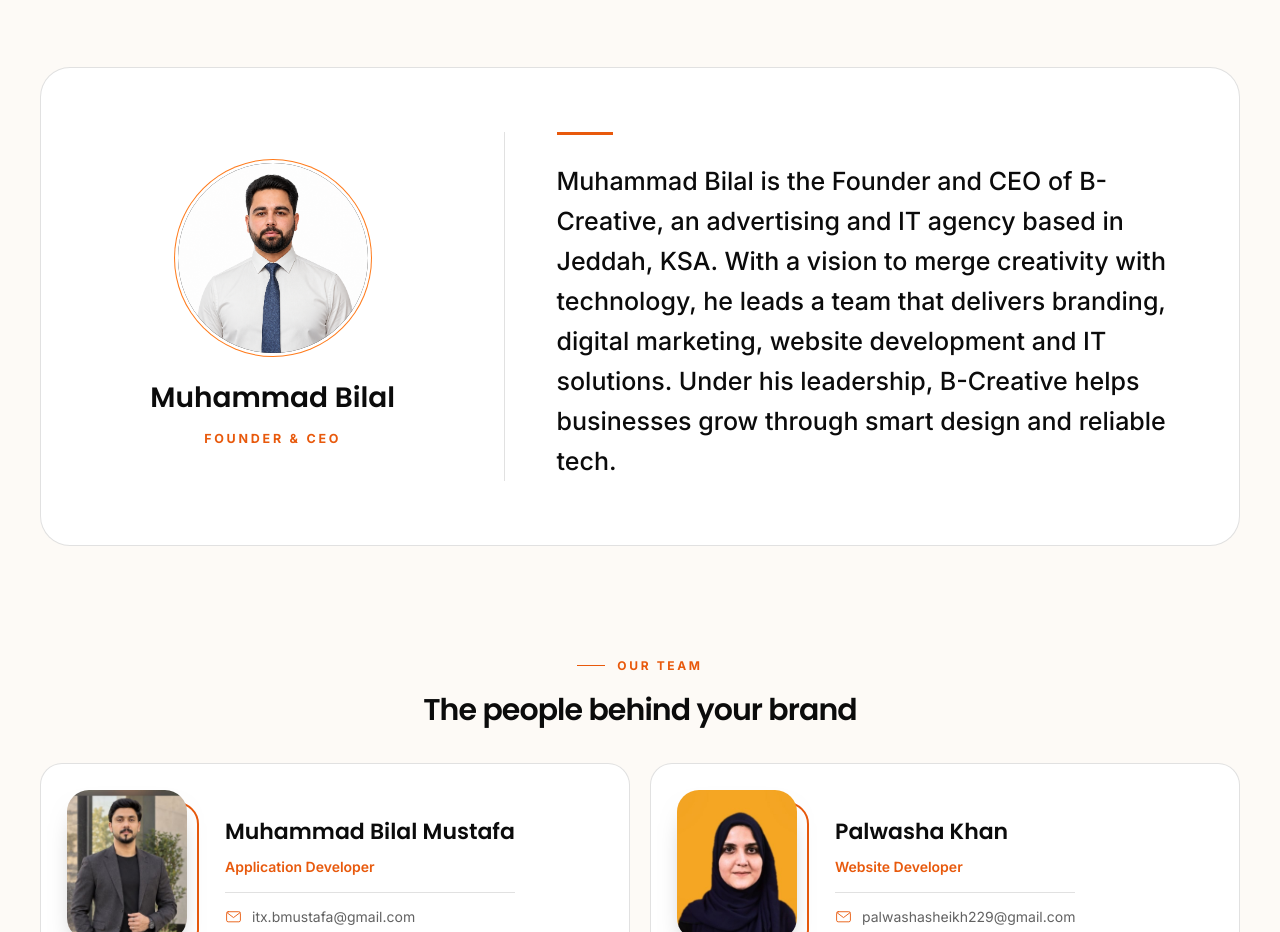
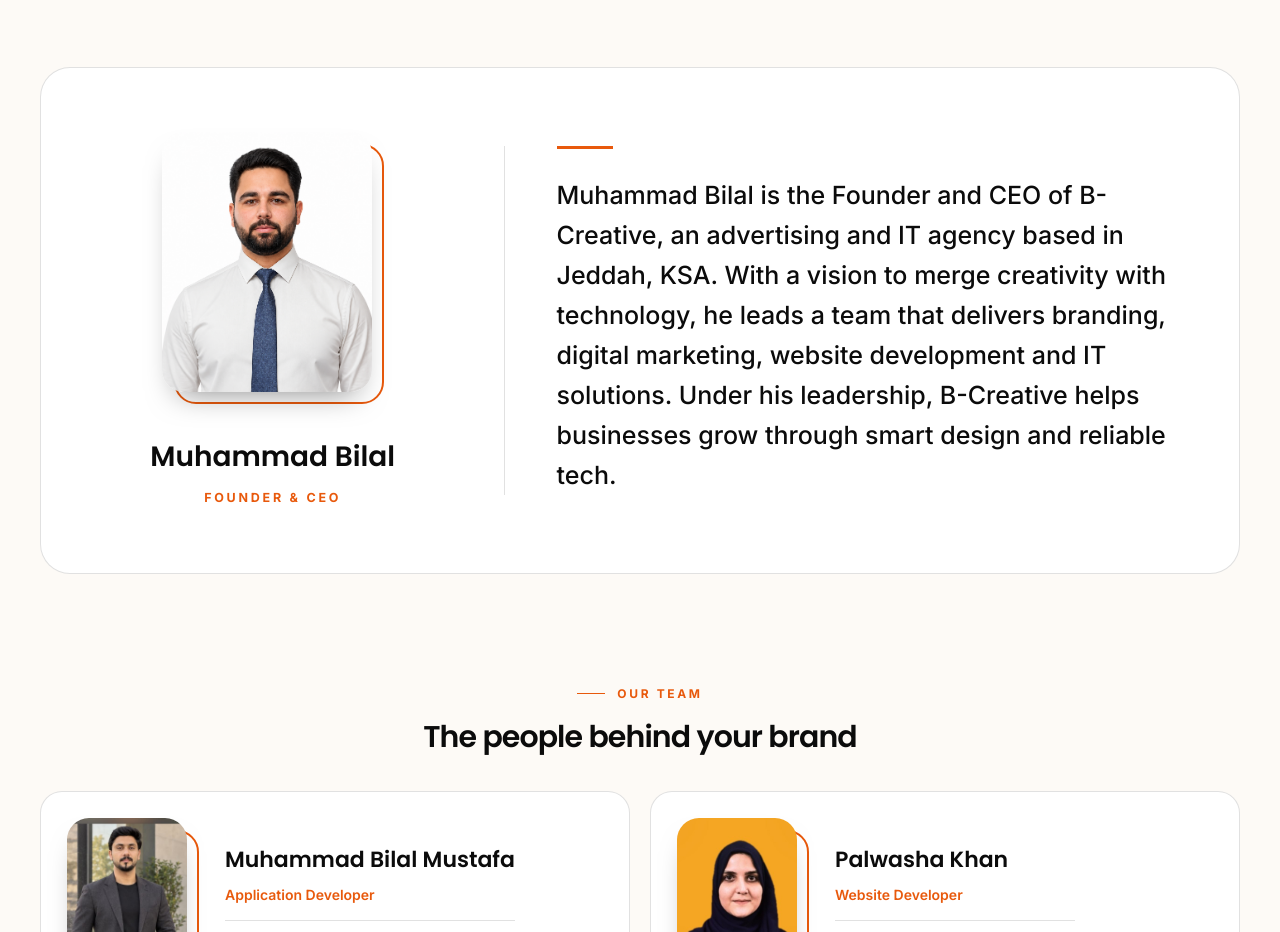
Before and after one commit to Gokul5001/b_creative_company-website, a React (Vite) app: page / in a window 1280 px wide. Shown: the part 1060-1992 px from the top of the page. Built offline with nearby package versions, Linux system fonts and the light colour scheme.

Commit message:
UI updation

```diff
--- a/src/components/About.css
+++ b/src/components/About.css
@@ -3,27 +3,29 @@
 .avatar { display: grid; place-items: center; flex: none; overflow: hidden; border-radius: 50%; background: var(--ink); color: var(--gold-hi); font-family: var(--font-display); box-shadow: 0 0 0 3px var(--paper), 0 0 0 4px var(--gold-hi); }
 .avatar img { width: 100%; height: 100%; object-fit: cover; object-position: center 18%; }
 .avatar--md { width: 88px; height: 88px; font-size: 32px; }
-/* Team members: portrait with an offset orange frame, animated */
-.member .avatar { --off: 12px; position: relative; width: 120px; height: 150px; margin: 0 var(--off) var(--off) 0; border-radius: 22px; overflow: visible; background: none; box-shadow: none; font-size: 38px; }
-.member .avatar::before { content: ''; position: absolute; inset: 0; z-index: 0; border: 2px solid var(--gold); border-radius: 22px; translate: var(--off) var(--off); transition: translate .45s cubic-bezier(.2,.7,.2,1); }
-.member .avatar img, .member .avatar > span { position: relative; z-index: 1; width: 100%; height: 100%; border-radius: 22px; transition: translate .45s cubic-bezier(.2,.7,.2,1), box-shadow .45s ease; box-shadow: 0 16px 30px -16px rgba(11, 11, 11, 0.5); }
-.member .avatar img { object-position: center 15%; }
-.member .avatar > span { display: grid; place-items: center; background: var(--ink); color: var(--gold-hi); }
-.member:hover .avatar { --off: 18px; }
-.member:hover .avatar img, .member:hover .avatar > span { translate: -4px -4px; }
+/* Team members and founder: portrait with an offset orange frame, animated */
+:is(.member, .founder) .avatar { --off: 12px; position: relative; width: 120px; height: 150px; margin: 0 var(--off) var(--off) 0; border-radius: 22px; overflow: visible; background: none; box-shadow: none; font-size: 38px; }
+:is(.member, .founder) .avatar::before { content: ''; position: absolute; inset: 0; z-index: 0; border: 2px solid var(--gold); border-radius: 22px; translate: var(--off) var(--off); transition: translate .45s cubic-bezier(.2,.7,.2,1); }
+:is(.member, .founder) .avatar img, :is(.member, .founder) .avatar > span { position: relative; z-index: 1; width: 100%; height: 100%; border-radius: 22px; transition: translate .45s cubic-bezier(.2,.7,.2,1), box-shadow .45s ease; box-shadow: 0 16px 30px -16px rgba(11, 11, 11, 0.5); }
+:is(.member, .founder) .avatar img { object-position: center 15%; }
+:is(.member, .founder) .avatar > span { display: grid; place-items: center; background: var(--ink); color: var(--gold-hi); }
+:is(.member, .founder):hover .avatar { --off: 18px; }
+:is(.member, .founder):hover .avatar img, :is(.member, .founder):hover .avatar > span { translate: -4px -4px; }
 
-.member.rv.in .avatar img, .member.rv.in .avatar > span { animation: photo-reveal 0.9s cubic-bezier(.2,.7,.2,1) 0.15s backwards; }
-.member.rv.in .avatar::before { animation: frame-in 0.9s cubic-bezier(.2,.7,.2,1) 0.35s backwards; }
+:is(.member, .founder).rv.in .avatar img, :is(.member, .founder).rv.in .avatar > span { animation: photo-reveal 0.9s cubic-bezier(.2,.7,.2,1) 0.15s backwards; }
+:is(.member, .founder).rv.in .avatar::before { animation: frame-in 0.9s cubic-bezier(.2,.7,.2,1) 0.35s backwards; }
 @keyframes photo-reveal { from { clip-path: inset(100% 0 0 0 round 22px); } to { clip-path: inset(0 0 0 0 round 22px); } }
 @keyframes frame-in { from { translate: 0 0; opacity: 0; } to { translate: var(--off) var(--off); opacity: 1; } }
 @media (prefers-reduced-motion: reduce) {
-  .member.rv.in .avatar img, .member.rv.in .avatar > span, .member.rv.in .avatar::before { animation: none; }
+  :is(.member, .founder).rv.in .avatar img, :is(.member, .founder).rv.in .avatar > span, :is(.member, .founder).rv.in .avatar::before { animation: none; }
 }
+/* Founder gets a larger portrait */
+.founder .avatar { width: 210px; height: 260px; margin: 0 var(--off) 34px 0; font-size: 64px; }
+.founder .avatar img { object-position: center 10%; }
 .avatar--lg { width: 190px; height: 190px; font-size: 64px; }
 
 .founder { display: grid; grid-template-columns: minmax(0, 0.8fr) minmax(0, 1.6fr); gap: clamp(28px, 5vw, 72px); align-items: center; padding: clamp(32px, 5vw, 64px); background: var(--paper); border: 1px solid var(--line); border-radius: 30px; }
 .founder__who { display: grid; justify-items: center; gap: 8px; text-align: center; }
-.founder__who .avatar { margin-bottom: 14px; }
 .founder__who h3 { font-family: var(--font-display); font-weight: 600; font-size: 28px; color: var(--ink); }
 .founder__who p { font-size: 12.5px; font-weight: 700; letter-spacing: 0.22em; text-transform: uppercase; color: var(--gold); }
 .founder__bio { padding-left: clamp(24px, 4vw, 56px); border-left: 1px solid var(--line); }
```
Also changed, not shown: 2 other files (tests, documents, lock files or other folders).
